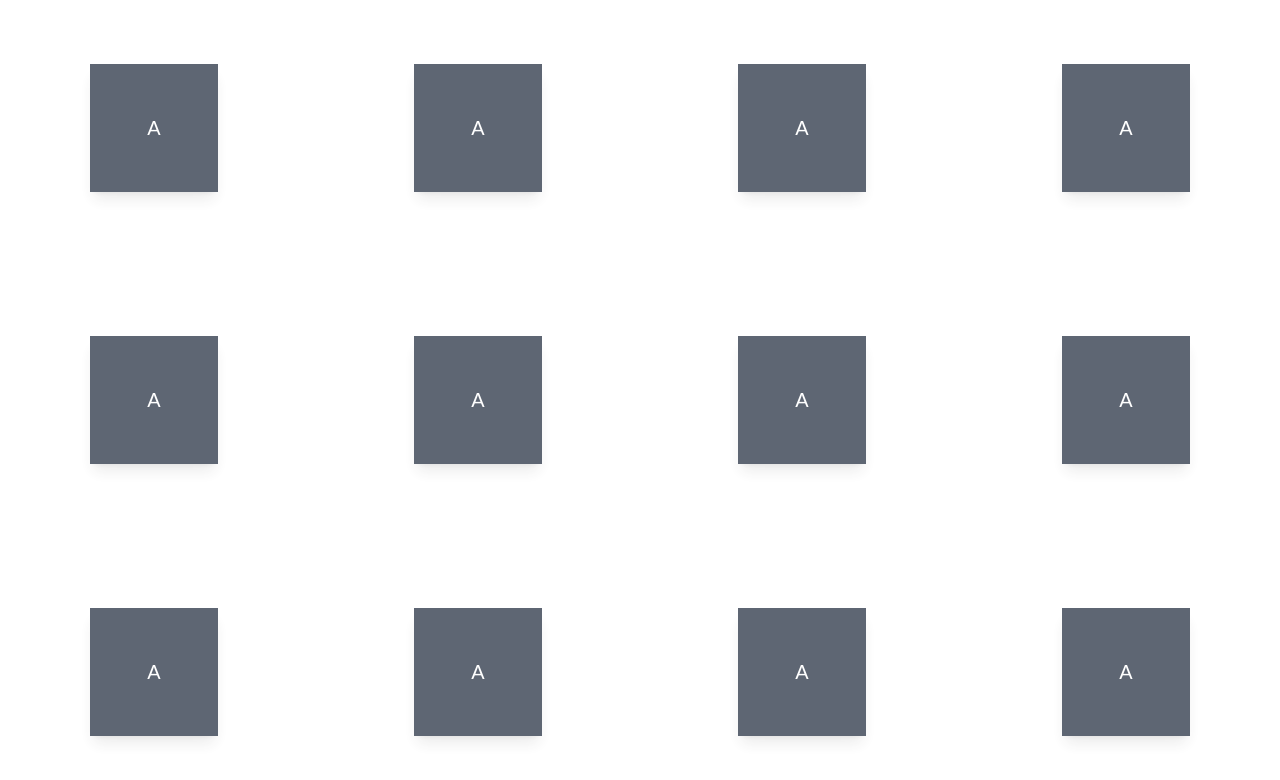
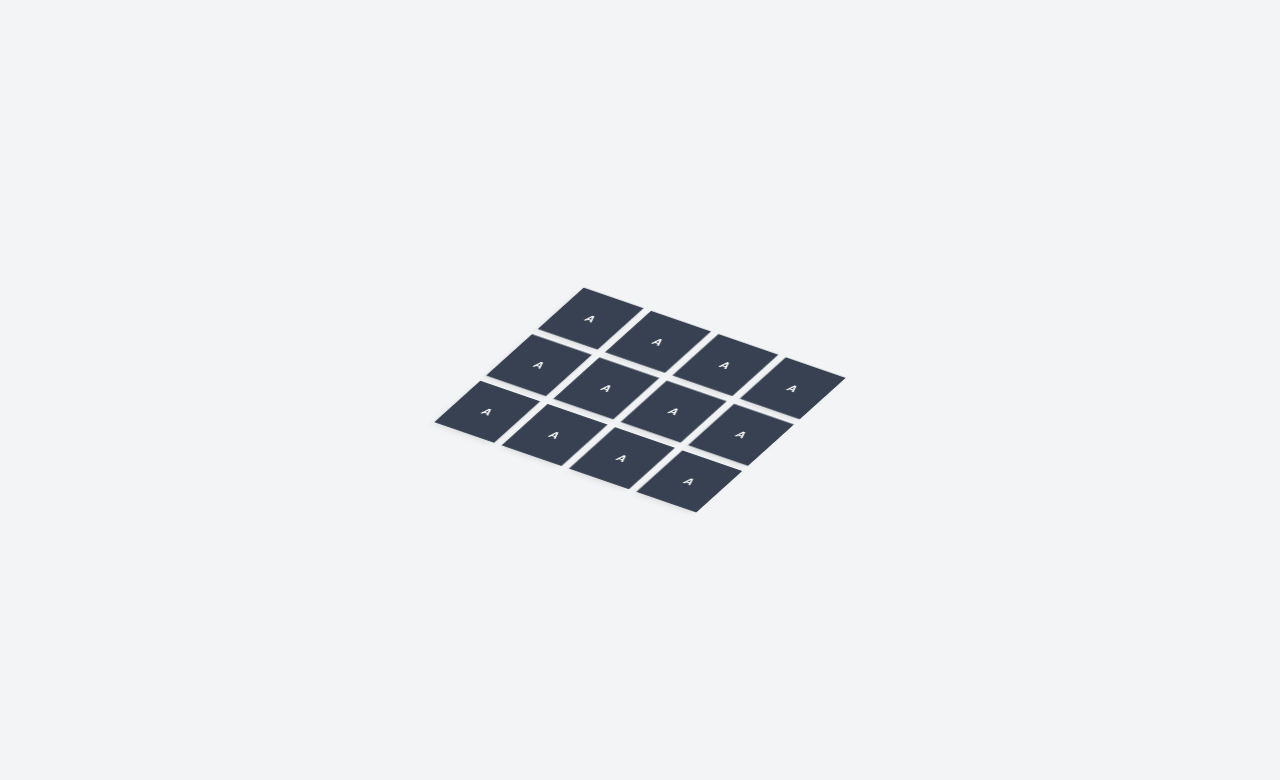
Before and after one commit to jorge-ivan-jimenez-reyes/WebPortfolioDesign, a Next.js app: page / in a window 1280 px wide. Shown: the top 780 px of the page. Built offline with nearby package versions, Linux system fonts and the light colour scheme.

Commit message:
structure

```diff
--- a/src/components/CustomGrid.tsx
+++ b/src/components/CustomGrid.tsx
@@ -1,57 +1,33 @@
-import React, { useState, useRef } from 'react';
-
-function Square() {
-    const [rotate, setRotate] = useState({ rotateX: 0, rotateY: 0 });
-    const squareRef = useRef<HTMLDivElement>(null);
-
-    function handleMouseMove(e: React.MouseEvent<HTMLDivElement>) {
-        if (!squareRef.current) return;
-        const rect = squareRef.current.getBoundingClientRect();
-        const x = e.clientX - rect.left;
-        const y = e.clientY - rect.top;
-        const centerX = rect.width / 2;
-        const centerY = rect.height / 2;
-        const maxRotate = 15; // maximum rotation in degrees
-
-        // Calculate rotation based on distance from center
-        const rotateY = ((x - centerX) / centerX) * maxRotate;
-        const rotateX = -((y - centerY) / centerY) * maxRotate; // negative to tilt upward when cursor moves down
-
-        setRotate({ rotateX, rotateY });
-    }
-
-    function handleMouseLeave() {
-        setRotate({ rotateX: 0, rotateY: 0 });
-    }
-
-    return (
-        <div
-            ref={squareRef}
-            onMouseMove={handleMouseMove}
-            onMouseLeave={handleMouseLeave}
-            className="w-32 h-32 bg-gray-700 hover:bg-gray-500 transition-colors duration-200 opacity-80 hover:opacity-100 flex items-center justify-center shadow-lg"
-            style={{
-                perspective: '800px',
-                transform: `perspective(800px) rotateX(${rotate.rotateX}deg) rotateY(${rotate.rotateY}deg)`,
-                transition: 'transform 0.2s ease'
-            }}
-        >
-            {/* Optionally, you can render a letter or an SVG */}
-            <span className="text-white text-xl">A</span>
-        </div>
-    );
-}
+import React from 'react';
 
 export default function CustomGrid() {
-    // Create an array for 12 squares (adjust count as needed)
+    // This style mimics the static transform you provided.
+    const containerStyle = {
+        transform:
+            'translate(calc(-50% + 0px), calc(-50% + 0px)) skewX(-48deg) skewY(14deg) scaleX(2) scale(0.3234375) rotate(0deg) translateZ(0)',
+    };
+
+    // Create 12 placeholder squares (adjust the number as needed)
     const squares = Array.from({ length: 12 }, (_, i) => i);
 
     return (
-        <div className="w-full h-screen relative bg-white">
-            {/* Static grid container */}
-            <div className="absolute inset-0 grid grid-cols-4 grid-rows-3 gap-4 place-items-center">
+        <div className="w-full h-screen relative bg-gray-100">
+            {/* This container is centered and uses a fixed 3D transform */}
+            <div
+                className="absolute top-1/2 left-1/2 grid grid-cols-4 grid-rows-3 gap-4"
+                style={{
+                    ...containerStyle,
+                    perspective: '1000px', // sets up the 3D context
+                }}
+            >
                 {squares.map((idx) => (
-                    <Square key={idx} />
+                    <div
+                        key={idx}
+                        className="w-32 h-32 bg-gray-700 hover:bg-white transition-colors duration-300 flex items-center justify-center shadow-lg"
+                    >
+                        {/* Optionally, render a letter or icon here */}
+                        <span className="text-white text-2xl font-bold">A</span>
+                    </div>
                 ))}
             </div>
         </div>
```
